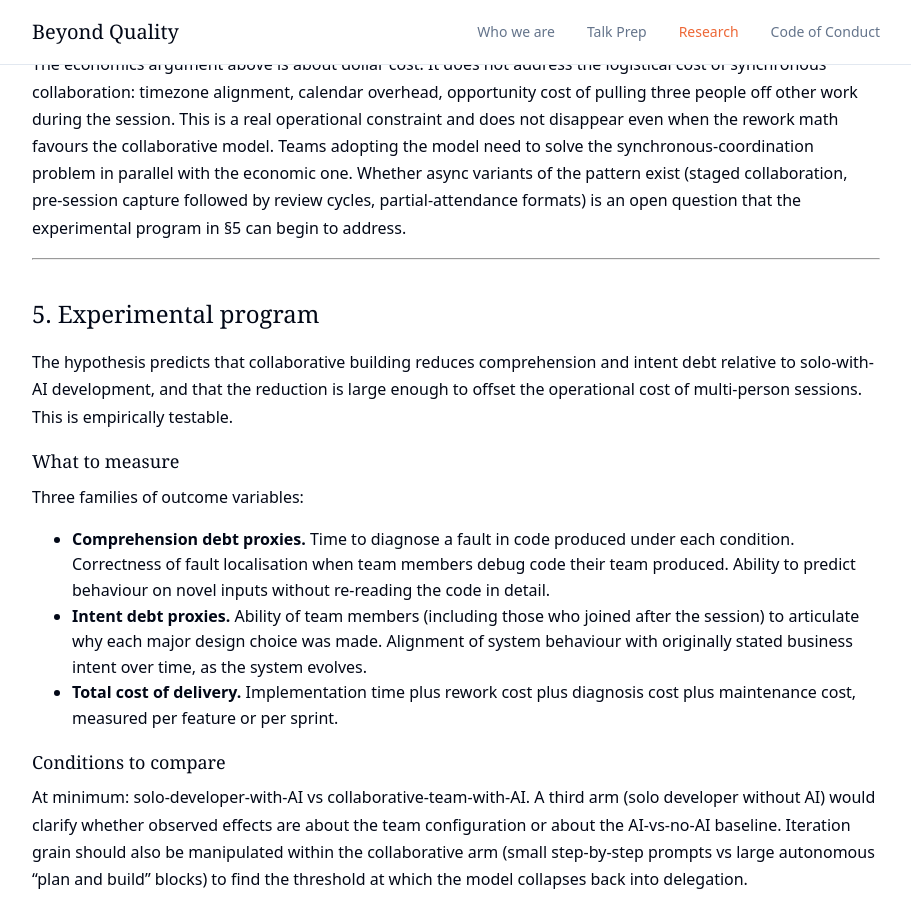
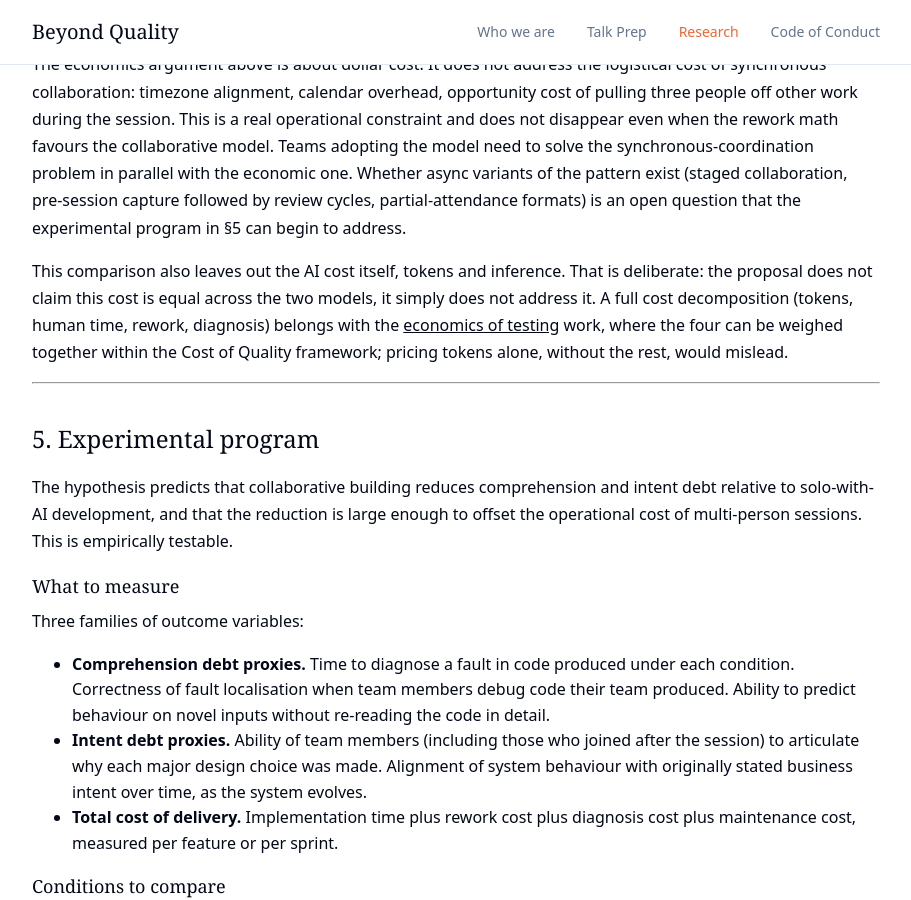
Before and after one commit to BeyondQuality/beyondquality, a Jekyll site: the page built from research/ai-era-testing/proposal.md, in a window 1280 px wide and 900 px high, scrolled down 8376 px. Shown: the whole window, without its empty margins (184-1095 px from the left). Built offline with Jekyll 4.4.1, drawn with Linux system fonts in a browser that asks for light colours; our own code applies the rules of GitHub Pages for plain Markdown files.

Commit message:
accepting that we don't speak about token costs at all

```diff
--- a/research/ai-era-testing/proposal.md
+++ b/research/ai-era-testing/proposal.md
@@ -167,6 +167,8 @@ The [economics of testing](../testing_economics/testing_economics.md) framework
 
 The economics argument above is about dollar cost. It does not address the logistical cost of synchronous collaboration: timezone alignment, calendar overhead, opportunity cost of pulling three people off other work during the session. This is a real operational constraint and does not disappear even when the rework math favours the collaborative model. Teams adopting the model need to solve the synchronous-coordination problem in parallel with the economic one. Whether async variants of the pattern exist (staged collaboration, pre-session capture followed by review cycles, partial-attendance formats) is an open question that the experimental program in §5 can begin to address.
 
+This comparison also leaves out the AI cost itself, tokens and inference. That is deliberate: the proposal does not claim this cost is equal across the two models, it simply does not address it. A full cost decomposition (tokens, human time, rework, diagnosis) belongs with the [economics of testing](../testing_economics/testing_economics.md) work, where the four can be weighed together within the Cost of Quality framework; pricing tokens alone, without the rest, would mislead.
+
 ---
 
 ## 5. Experimental program
```
